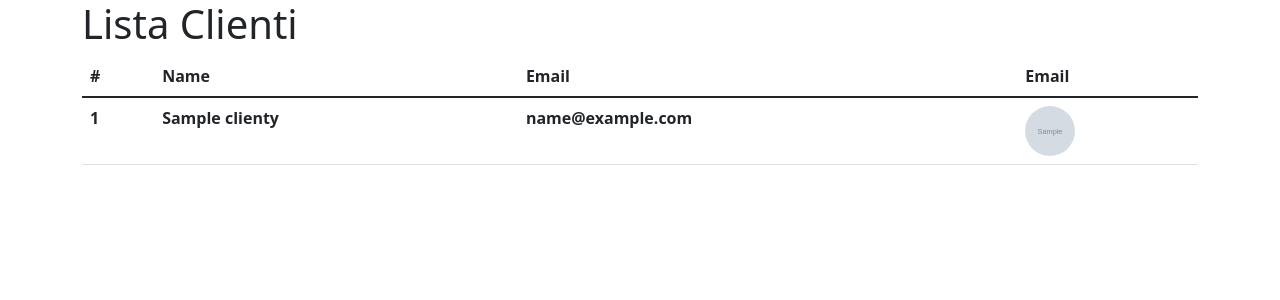
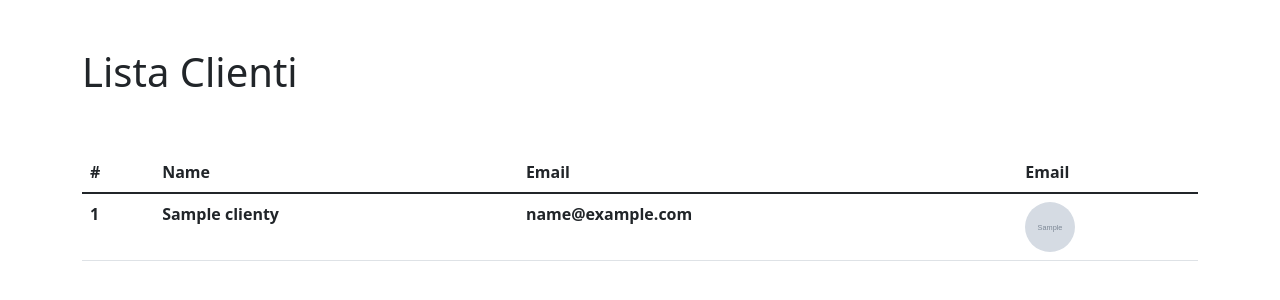
Before and after one commit to MorenaFischione/client-php, a PHP site: page / in a window 1280 px wide. Shown: the top 300 px of the page. Run offline with PHP 8.4, Linux system fonts and the light colour scheme; tables that the repository leaves empty or names only in its code hold one stand-in row (values such as "Sample post"); grey boxes marked "Sample" are stand-in pictures; lists and menus that the app fills with data are empty.

Commit message:
add padding title

```diff
--- a/index.php
+++ b/index.php
@@ -36,7 +36,7 @@
 
     <div class="container">
 
-        <h1>Lista Clienti</h1>
+        <h1 class='py-5'>Lista Clienti</h1>
 
         <table class="table">
             <thead>
```
